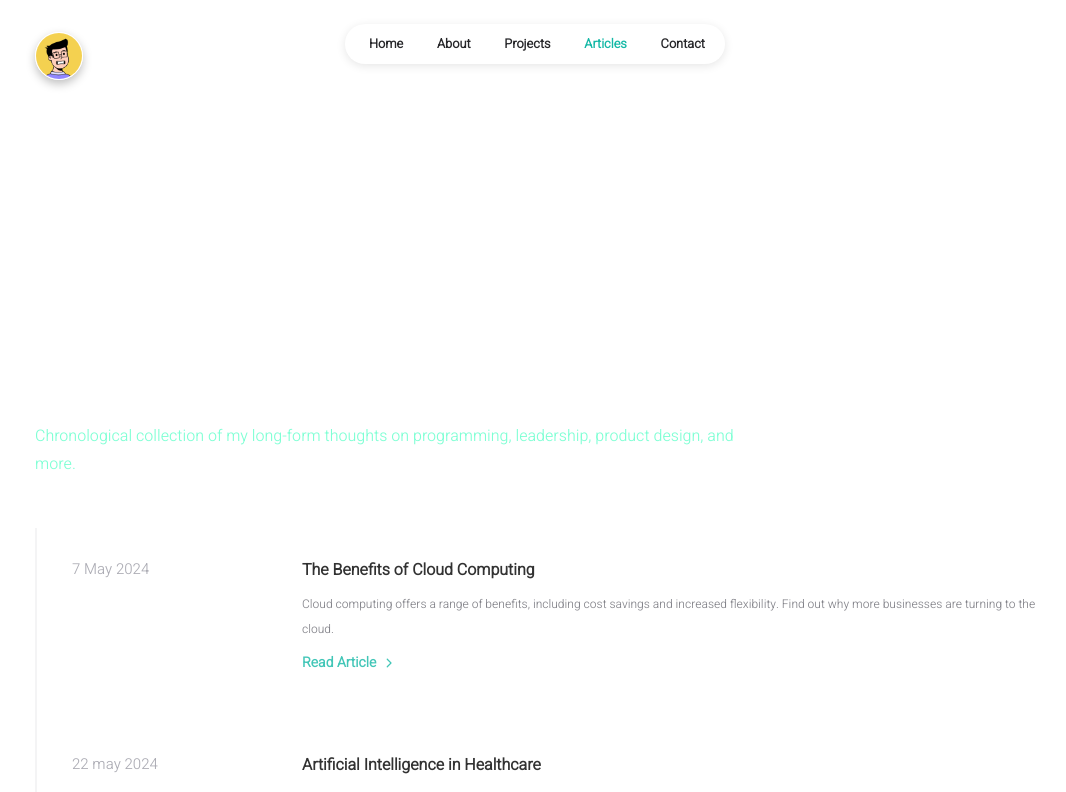
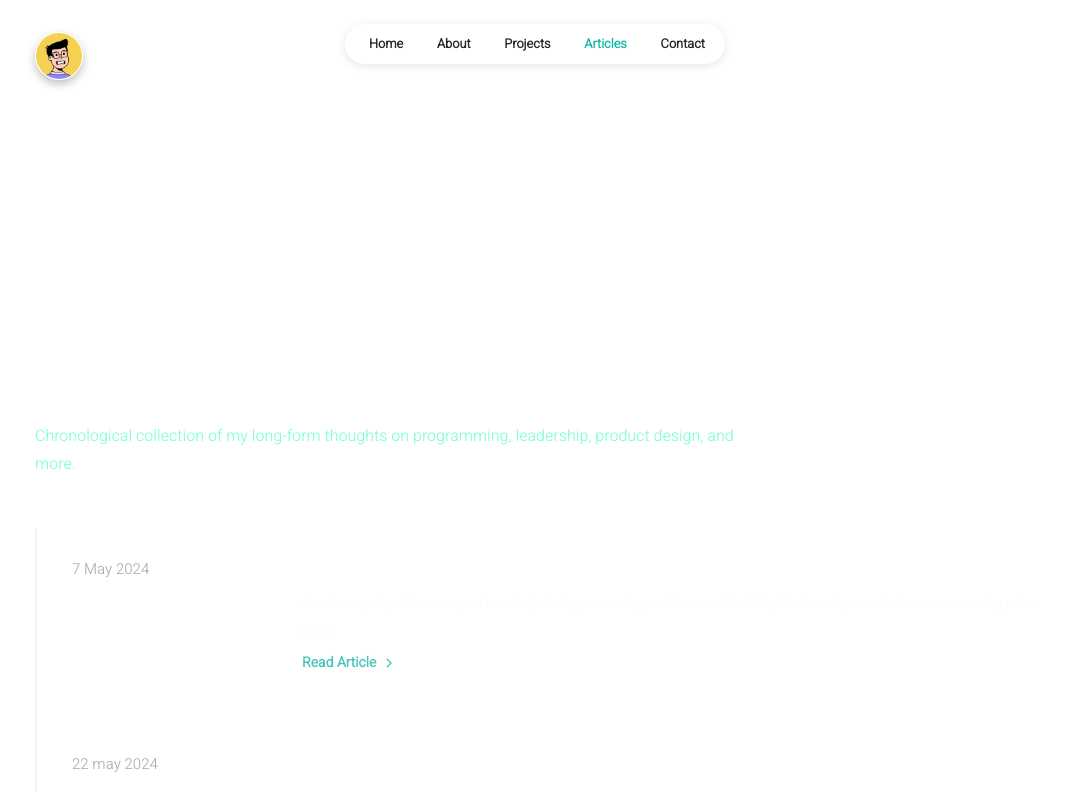
Before and after one commit to shivammishra28/portfolio, a React (Create React App) app: page /articles in a window 1280 px wide. Shown: the top 792 px of the page, without its empty margins (105-1171 px from the left). Built offline with nearby package versions, Linux system fonts and the light colour scheme.

Commit message:
Update article.css

```diff
--- a/src/components/articles/style/article.css
+++ b/src/components/articles/style/article.css
@@ -23,9 +23,16 @@
 }
 
 .article-right-side:hover {
-	background: #fafafa;
+	background:#d1d5db;
+
 	opacity: 1;
 	transition: background-color 0.3s ease-in-out;
+}
+.article-right-side:hover .article-title {
+	color: black;
+}
+.article-right-side:hover .article-description {
+	color: black;
 }
 
 .article-date {
@@ -35,7 +42,7 @@
 }
 
 .article-title {
-	color: #000000;
+	color:white;
 	font-size: 16px;
 	font-weight: 600;
 }
@@ -43,7 +50,7 @@
 .article-description {
 	padding-top: 10px;
 	font-size: 12px;
-	color: var(--secondary-color);
+	color:azure;
 	font-weight: 480;
 	line-height: 25px;
 }
```
